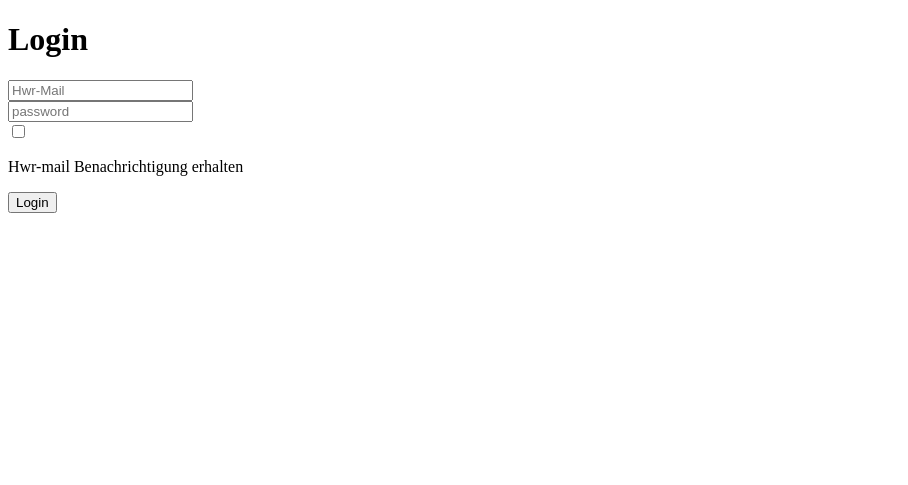
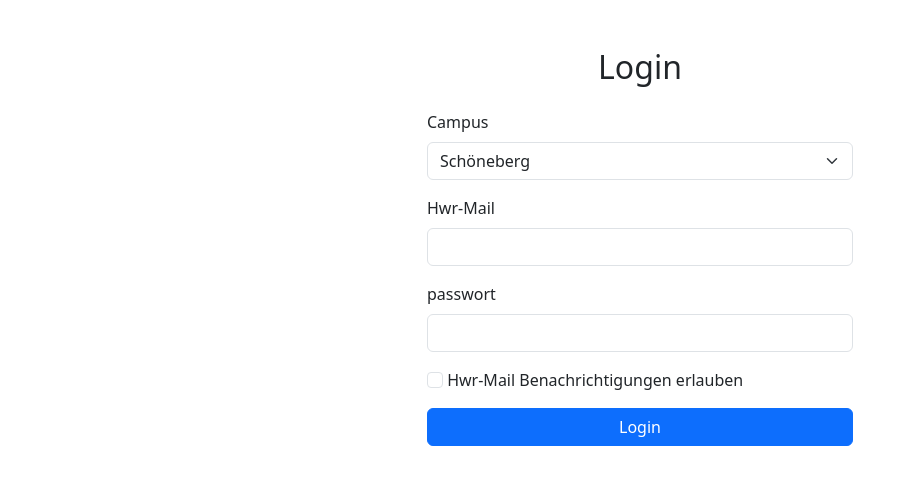
Before and after one commit to HawaSiMoussa/webapp, a Flask app: page /logins/ in a window 1280 px wide. Shown: the top 485 px of the page, without its empty margins (0-908 px from the left). Run offline with Flask 3, Linux system fonts and the light colour scheme; some libraries are stand-ins or nearby versions.

Commit message:
korrigierte version hwr-mail-validierung

```diff
--- a/app.py
+++ b/app.py
@@ -1,10 +1,13 @@
 import os
 from flask import Flask, render_template, redirect, url_for, request, flash
+from flask_bootstrap import Bootstrap5
 import forms
 
 app = Flask(__name__)
 app.config.from_mapping(
-    SECRET_KEY='secret_key_just_for_dev_environment')
+    SECRET_KEY='secret_key_just_for_dev_environment',BOOTSTRAP_BOOTSWATCH_THEME='pulse'
+    )
+bootstrap = Bootstrap5(app)
 title = "LostAndFound"
 group = "CampusFinder"
 
@@ -33,14 +36,31 @@ def index():
 
 @app.route('/logins/', methods=['GET', 'POST'])
 def login():
-    form = forms.CreateLogin(request.form)  # (1.)
-    if request.method == 'POST':
-        if form.validate():  # (3.)
-            flash('Login war erfolgreich!', 'success')  # (5.)
-        return redirect(url_for('login'))
+    form = forms.CreateLogin()  # (1.)
+    if request.method == 'GET': # (3.)
+
+            return render_template('login.html',form=form)
+
     else:
-            flash('Ihr Login war nicht möglich. Bitte versuchen sie es erneut!', 'warning')
-    return render_template('login.html',form=form)
-    print("START APP")
-    if __name__ == "__main__":
-        app.run(debug=True)
+            if form.validate():
+               flash('Login war erfolgreich!', 'success')  # (5.)
+
+            else:
+               flash('Ihr Login war nicht möglich. Bitte versuchen sie es erneut!', 'warning')
+
+            return redirect(url_for('login'))
+
+
+@app.route('/suche/', methods=['GET', 'POST'])
+def suche():
+
+ form = forms.Suchleiste()
+
+ if request.method == 'GET':
+   return render_template('suche.html', form=form)
+ else:
+     if form.validate():
+         flash('wird gesucht', 'success')
+     else:
+         flash('Suche ist nicht korrekt', 'warning')
+         return redirect(url_for('suche'))
--- a/docs/templates/index.html
+++ b/docs/templates/index.html
@@ -2,6 +2,8 @@
 <html lang=en>
     <head>
 <title>Login - LostAndFound</title>
+<style>
+
 </head>
     <body>
 
--- a/forms.py
+++ b/forms.py
@@ -1,19 +1,32 @@
 from flask_wtf import FlaskForm
-from wtforms.fields import SelectField, EmailField, PasswordField, BooleanField, SubmitField
-from wtforms.validators import InputRequired, Email, Regexp, Length
+from wtforms.fields import SelectField, EmailField, PasswordField, BooleanField, SubmitField,StringField
+from wtforms.validators import InputRequired, Email, Length, Regexp
 
 class CreateLogin(FlaskForm):
- campus = SelectField("Campus",choices=[("Schöneberg","Schöneberg"),("Lichtenberg","Lichtenberg")], validators=[InputRequired()])
-
-HWRmail = EmailField("Hwr-Mail", validators=[InputRequired(),Email(), Regexp("@hwr-berlin.de")])
-passwort = PasswordField("passwort", validators=[InputRequired(), Length(min=8)])
-
-benachrichtigung = BooleanField("Hwr-Mail Benachrichtigungen erlauben", )
 
 
+  campus = SelectField(
+  "Campus",
+  choices=[("Schöneberg","Schöneberg"),("Lichtenberg","Lichtenberg")],
+  validators=[InputRequired()]
+ )
 
+  hwrmail = EmailField(
+  "Hwr-Mail",
+  validators=[InputRequired(),Email(),Regexp("@hwr-berlin.de|@stud.hwr-berlin.de|@dot.hwr-berlin.de", message="bitte eine gültige hwr-mail angeben")]
+)
 
+  passwort = PasswordField(
+  "passwort",
+  validators=[InputRequired(), Length(min=8)]
+ )
 
+  benachrichtigung = BooleanField("Hwr-Mail Benachrichtigungen erlauben",
+)
+submit = SubmitField("Login")
 
-
-submit = SubmitField('Login')
+class Suchleiste(FlaskForm):
+  suchbegriff = StringField( "Suchbegriff",
+                            validators=[InputRequired()]
+  )
+  submit= SubmitField("Suchen")
--- a/templates/login.html
+++ b/templates/login.html
@@ -1,38 +1,35 @@
 <!doctype html>
-<html lang=en>
+<html lang="en">
 <head>
+<meta charset="utf-8">
     <title>Login - LostAndFound</title>
+{{ bootstrap.load_css() }}
 </head>
  <body>
-
-<header>
-        <h1>Login</h1>
-</header>
-<main>
-
-                <form method="post"> <div>
+ <div class="container mt-5" style="max-width: 450px;">
+ <h2 class="text-center mb-4">Login</h2>
+ <form method="post"> {{ form.hidden_tag() }}
+ <div class="mb-3">
+ {{ form.campus.label(class="form-label") }}
+ {{ form.campus(class="form-select") }}
+ </div>
+<div class="mb-3">
+{{ form.hwrmail.label(class="form-label") }}
+ {{ form.hwrmail(class="form-control")}}
+ </div>
+ <div class="mb-3">
+{{ form.passwort.label(class="form-label")}}
+ {{ form.passwort(class="form-control")}}
+ </div>
+ <div class="mb-3">
+{{ form.benachrichtigung(class="form-check-input") }}
+ {{ form.benachrichtigung.label(class="form-check-label")}}
+ </div>
+ <button type="submit" class="btn btn-primary w-100">
+ Login
+ </button>
+ </form>
  <div>
-                <input type="email" name="Hwr-Mail" placeholder="Hwr-Mail">
-                 <div>
-                   </div>
-                   <input type="password" name="password" placeholder="password">
-
-                  </div>
-
-                   </div>
-
-                   <input type="checkbox" name="Benachrichtigungen">
-                   <p> Hwr-mail Benachrichtigung erhalten</p>
-                   <div>
-
-                   </div>
-                   <button type="submit"> Login</button>
-                   <div>
-
-
-
-                   </form>
-
-</main>
+ {{ bootstrap.load_js()}}
  </body>
  </html>
```
Also changed, not shown: templates/suche.html (added, +25 -0 lines). Lines whose indentation alone changed are shown as unchanged.
